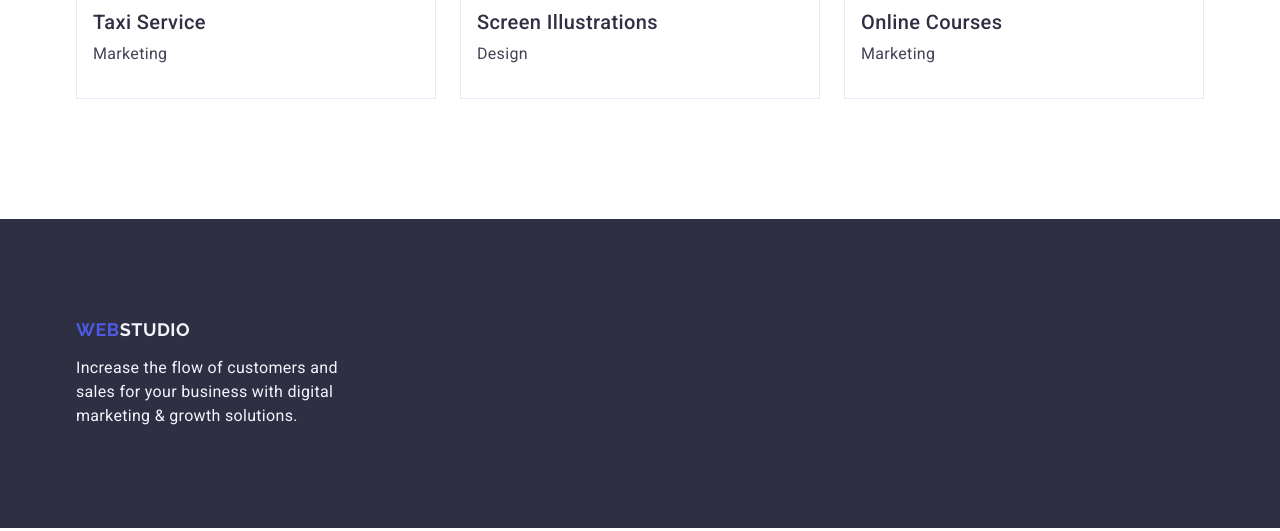
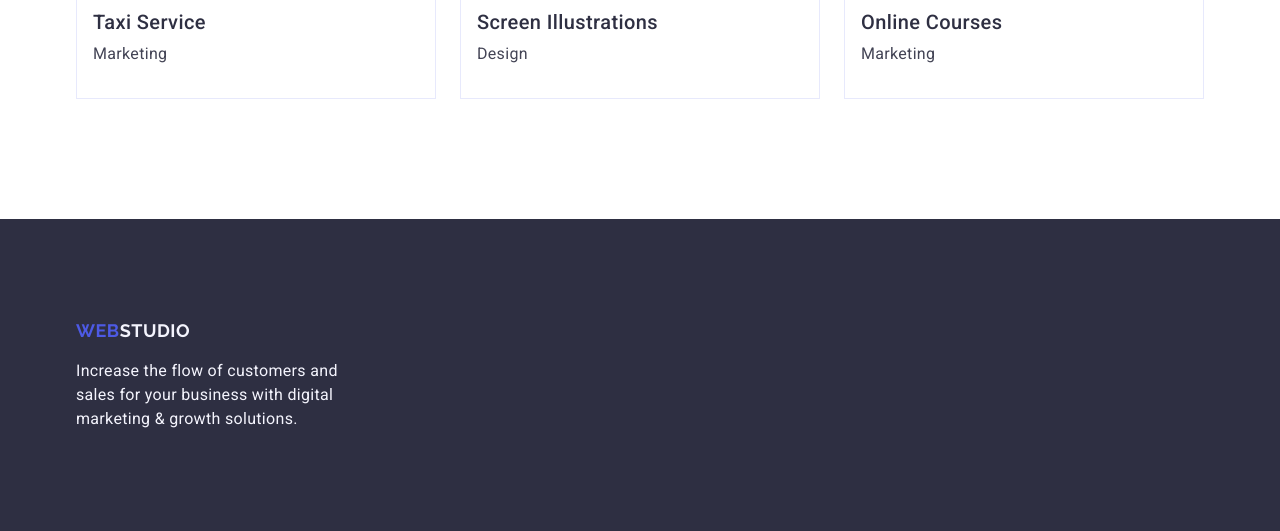
Before and after one commit to fedorstoiets/goit-markup-hw-03, a plain HTML site: page index.html in a window 1280 px wide. Shown: the part 2772-3303 px from the top of the page. Drawn offline with nearby package versions, Linux system fonts and the light colour scheme.

Commit message:
fix(hw03): apply exact automated grading feedback and inherited nav rules

```diff
--- a/css/footer.css
+++ b/css/footer.css
@@ -9,7 +9,7 @@
   font-family: "Raleway", sans-serif;
   font-weight: 700;
   font-size: 18px;
-  line-height: 1.17;
+  line-height: 1.33;
   letter-spacing: 0.03em;
   text-transform: uppercase;
   color: #4d5ae5;
```
